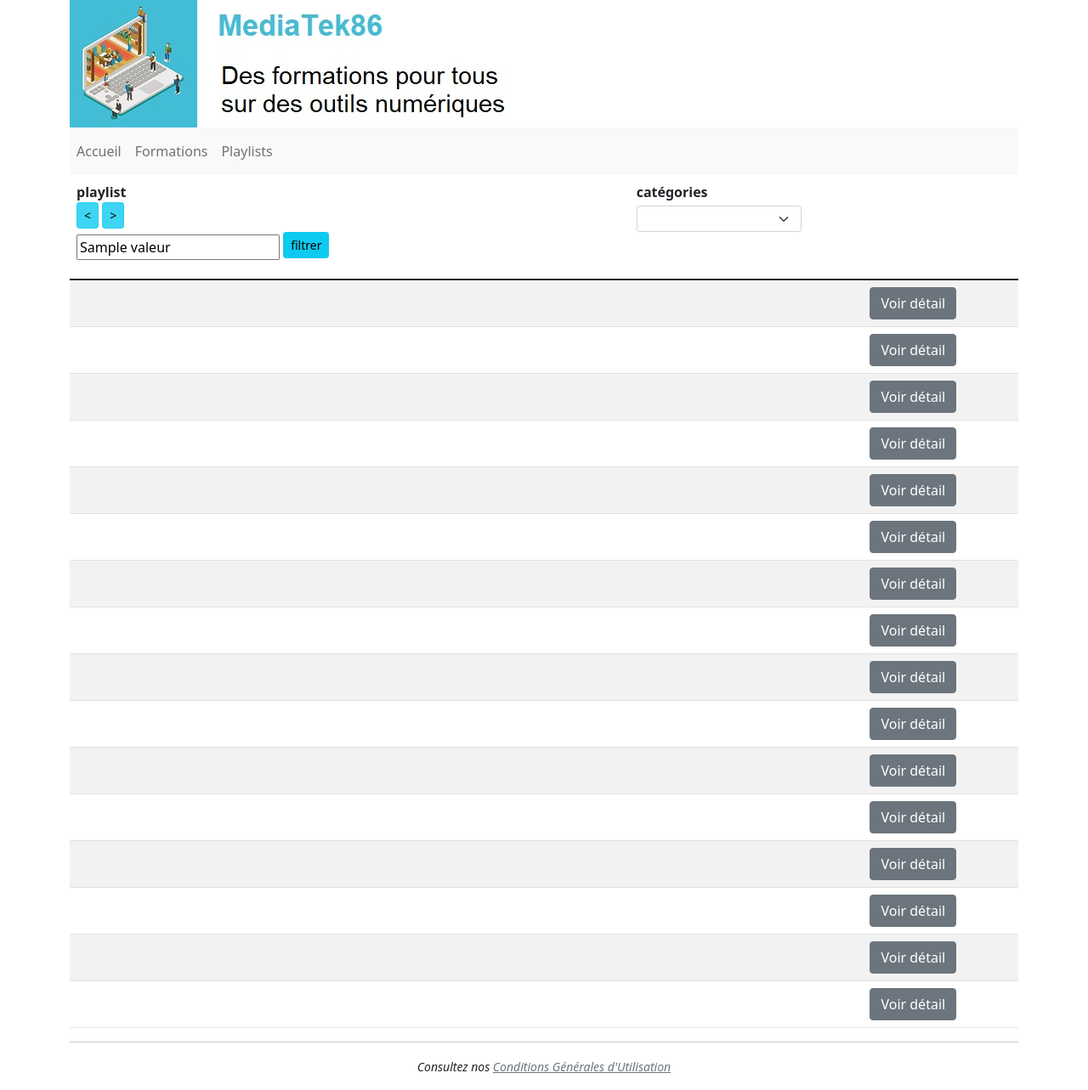
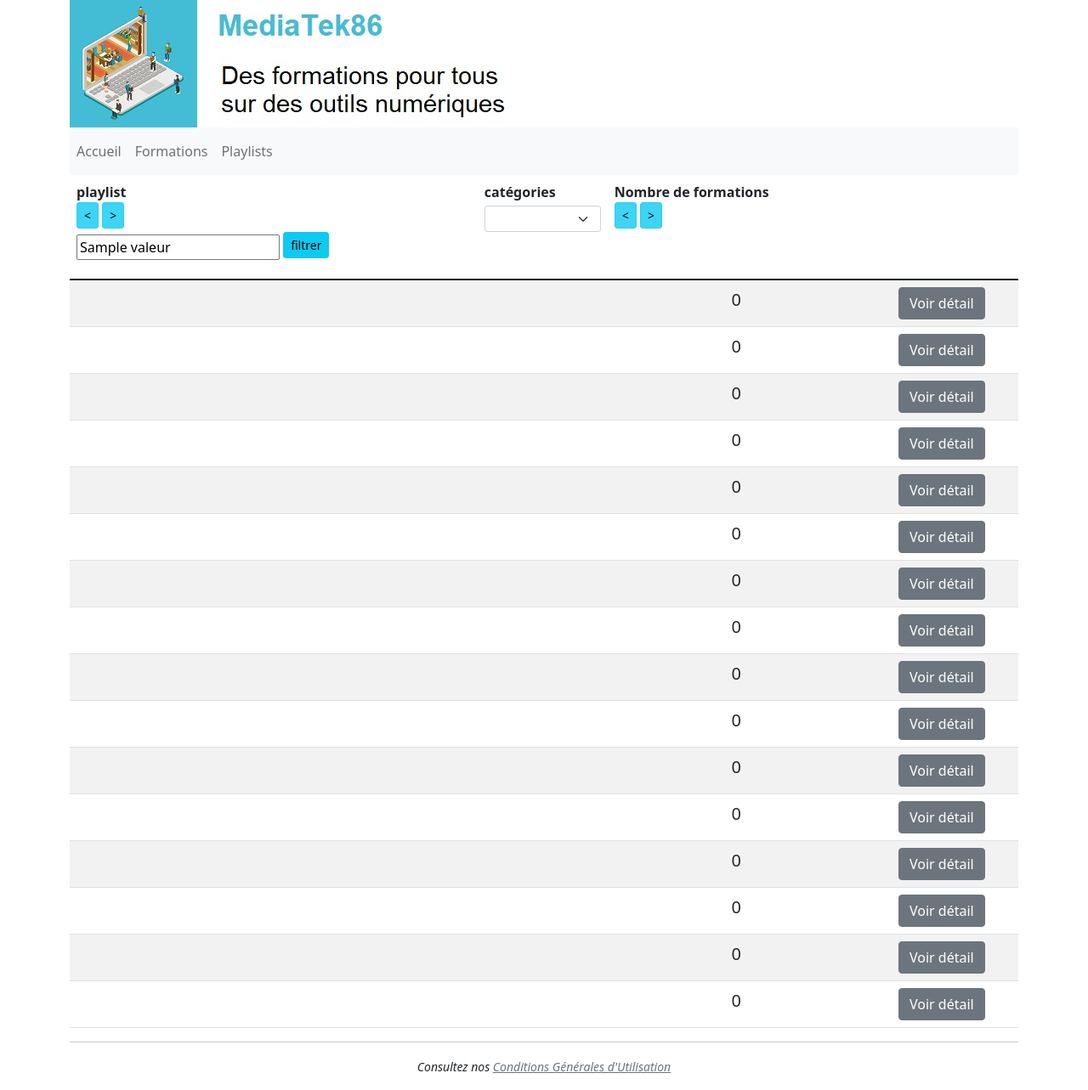
Before and after one commit to Esther-Toled/mediatekformation, a Symfony app: template templates/pages/playlists.html.twig in a window 1280 px wide. Shown: the whole page at 85% size. Run offline with Twig, Linux system fonts and the light colour scheme; the template is opened without the code that fills it: most values are stand-ins (such as "Sample title", 1, 10 or a date in 2020); lists and menus that the app fills with data are empty; some libraries are stand-ins or nearby versions.

Commit message:
Tâche 2 : ajouter une fonctionnalité

```diff
--- a/src/Controller/PlaylistsController.php
+++ b/src/Controller/PlaylistsController.php
@@ -66,7 +66,11 @@ class PlaylistsController extends AbstractController {
             case "name":
                 $playlists = $this->playlistRepository->findAllOrderByName($ordre);
                 break;
+            case "nombre":
+                $playlists = $this->playlistRepository->findAllOrderByAmount($ordre);
+                break;
             default :
+                $playlists = $this->playlistRepository->findAllOrderByName('ASC');
                 //option
                 break;
         }
@@ -74,7 +78,7 @@ class PlaylistsController extends AbstractController {
         return $this->render(self::TEMPLATE_INDEX, [
             self::KEY_PLAYLISTS => $playlists,
             self::KEY_CATEGORIES => $categories
-]);
+        ]);
     }
 
     #[Route('/playlists/recherche/{champ}/{table}', name: 'playlists.findallcontain')]
--- a/templates/pages/playlist.html.twig
+++ b/templates/pages/playlist.html.twig
@@ -9,6 +9,10 @@
                 {% for playlist in playlistcategories %}
                     {{ playlist.name }}&nbsp;
                 {% endfor %}
+            <br /><br />
+            <strong>nombre de formation :</strong>
+            <!-- affichage du nombre de formations -->
+                {{ playlist.formations|length }}
             <br /><br />
             <strong>description :</strong><br />
                 {{ playlist.description|nl2br }}
--- a/templates/pages/playlists.html.twig
+++ b/templates/pages/playlists.html.twig
@@ -32,6 +32,11 @@
                         </select>
                     </form>
                 </th>
+                <th class="text-left align-top" scope="col">
+                    Nombre de formations<br />
+                    <a href="{{ path('playlists.sort', {champ:'nombre', ordre:'ASC'}) }}" class="btn btn-info btn-sm active" role="button" aria-pressed="true"><</a>
+                    <a href="{{ path('playlists.sort', {champ:'nombre', ordre:'DESC'}) }}" class="btn btn-info btn-sm active" role="button" aria-pressed="true">></a>
+                </th>
                 <th class="text-center align-top" scope="col">
                     &nbsp;
                 </th>
@@ -55,6 +60,11 @@
                                 {% endfor %}
                             {% endif %}
                         </td>
+                        <td>
+                            <h5 class="text-center">
+                                {{ playlists[k].formations|length }}
+                            </h5>
+                        </td>
                         <td class="text-center">
                             <a href="{{ path('playlists.showone', {id:playlists[k].id}) }}" class="btn btn-secondary">Voir détail</a>
                         </td>
```
Also changed, not shown: src/Repository/PlaylistRepository.php (+17 -1 lines), src/Entity/Playlist.php (line endings or trailing spaces).
